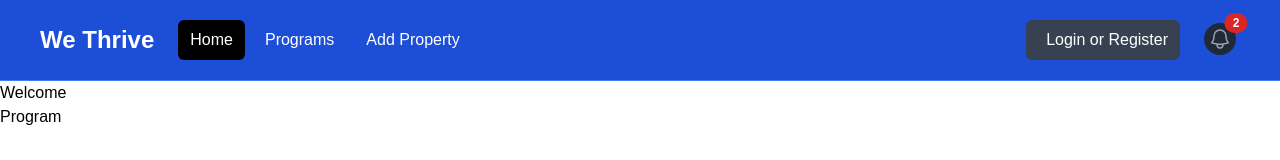
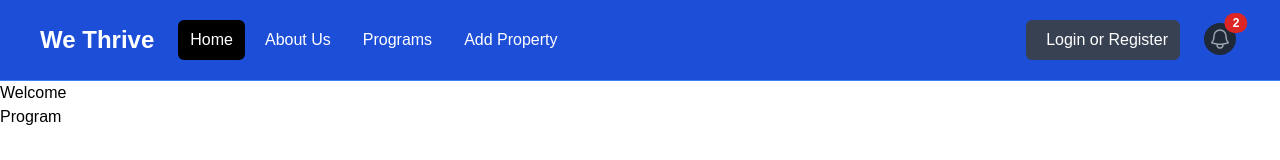
Before and after one commit to moraaruth/WeThrive, a Next.js app: page / in a window 1280 px wide. Shown: the top 160 px of the page. Built offline with nearby package versions, Linux system fonts and the light colour scheme.

Commit message:
adding about us to the navbar

```diff
--- a/components/Navbar.jsx
+++ b/components/Navbar.jsx
@@ -64,6 +64,10 @@ const Navbar = () => {
                   href="/index.html"
                   className="text-white bg-black hover:bg-gray-900 hover:text-white rounded-md px-3 py-2"
                   >Home</Link>
+                    <Link
+                  href="/programs.html"
+                  className="text-white hover:bg-gray-900 hover:text-white rounded-md px-3 py-2"
+                  >About Us</Link>
                 <Link
                   href="/programs.html"
                   className="text-white hover:bg-gray-900 hover:text-white rounded-md px-3 py-2"
```
